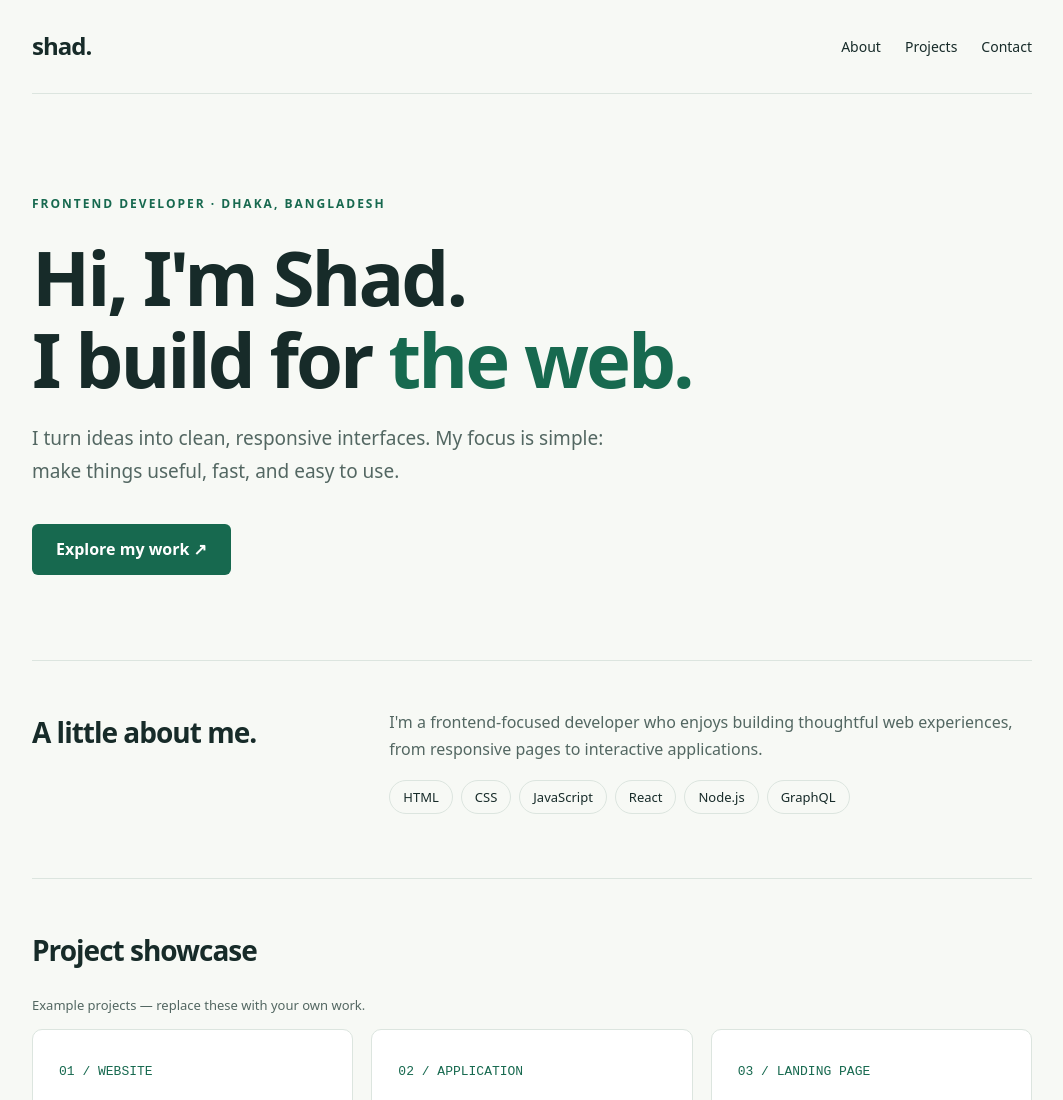
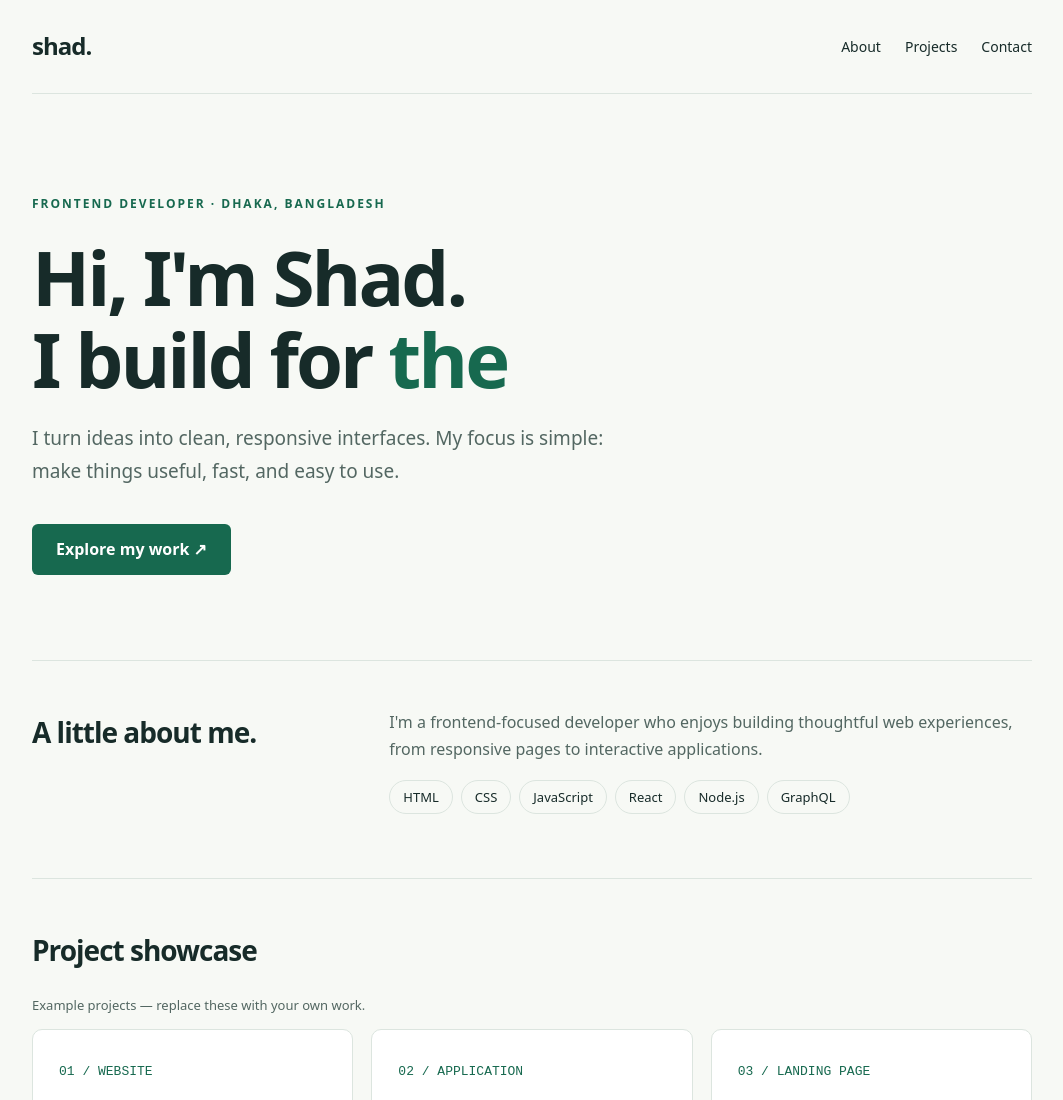
Before and after one commit to jannatulferdoussohana1-arch/HTML-Page-Test-1, a plain HTML site: page index.html in a window 1280 px wide. Shown: the top 1100 px of the page, without its empty margins (108-1171 px from the left). Drawn offline with Linux system fonts and the light colour scheme.

Commit message:
Update from Tulvo
Pushed from Tulvo

```diff
--- a/index.html
+++ b/index.html
@@ -61,7 +61,7 @@
     <main id="home">
       <div class="hero">
         <div class="eyebrow">Frontend developer · Dhaka, Bangladesh</div>
-        <h1>Hi, I'm Shad.<br>I build for <span>the web.</span></h1>
+        <h1>Hi, I'm Shad.<br>I build for <span>the</span></h1>
         <p class="intro">I turn ideas into clean, responsive interfaces. My focus is simple: make things useful, fast, and easy to use.</p>
         <a class="button" href="#projects">Explore my work ↗</a>
       </div>
```
